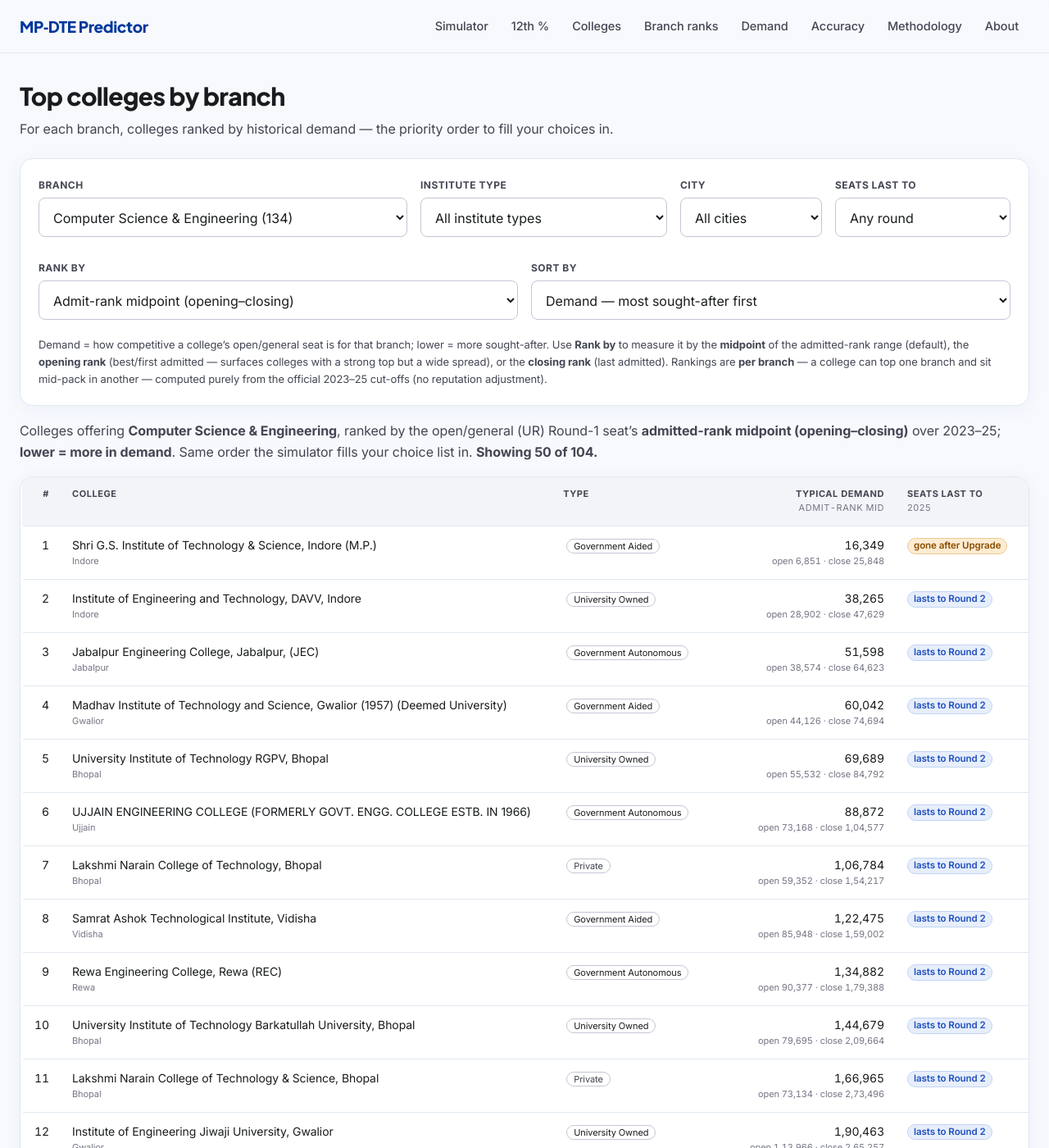
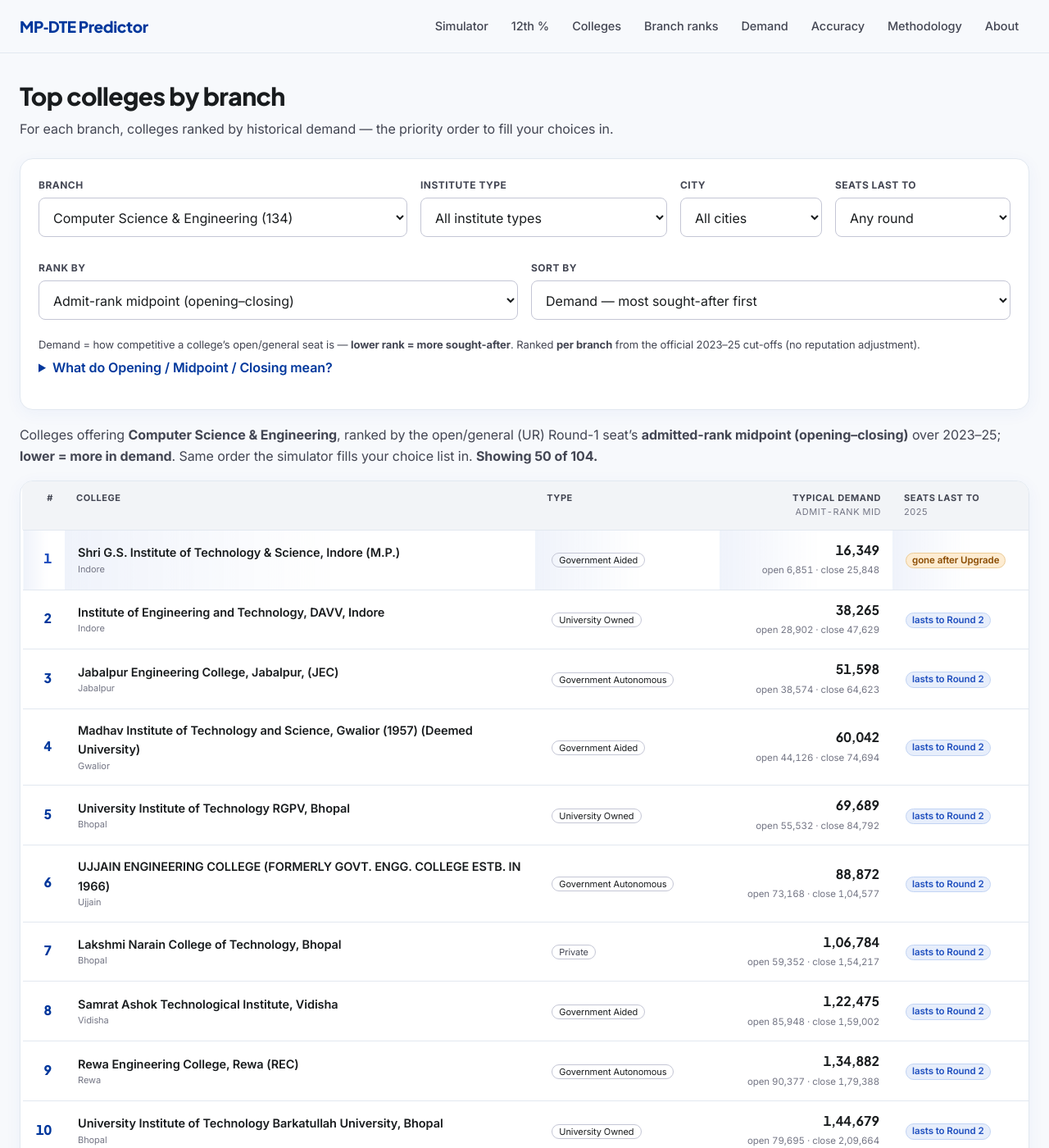
Before and after one commit to i-shivamsoni/mp-dte-btech-predictor, a Jekyll site: the page built from branch-rankings.html, in a window 1280 px wide and 1400 px high. Shown: the whole window at 82% size. Built offline with Jekyll 4.4.1, drawn with Linux system fonts in a browser that asks for light colours.

Commit message:
Branch ranks: visual polish — clearer hierarchy on the demand table
Make the page read less like a flat spreadsheet: the rank # and the demand
value are now the sans-serif accent numbers (rank in brand blue, value bold),
rows are middle-aligned with more breathing room, the most in-demand college
(row 1) gets a subtle blue wash, and the opening/mid/closing breakdown sits
clearly under the value. Also condensed the help text into one line with a
collapsible "what do Opening/Midpoint/Closing mean?" explainer. All table-level
styles are scoped to the Branch-ranks page (data-page="branchrank") so the
simulator/predictor tables are unaffected.

Co-Authored-By: Claude Opus 4.8 (1M context) <noreply@anthropic.com>

```diff
--- a/assets/css/style.css
+++ b/assets/css/style.css
@@ -246,6 +246,23 @@ body[data-page="accuracy"] main.container { max-width: 940px; }
 }
 .br-more:hover { background: var(--accent, #1f4fbf); color: #fff; }
 
+/* ---- Branch ranks: clearer table hierarchy ---- */
+body[data-page="branchrank"] table.results td { vertical-align: middle; padding: 14px 16px; }
+body[data-page="branchrank"] table.results tbody tr:hover { background: #f3f6ff; }
+body[data-page="branchrank"] table.results tbody tr.br-top td {
+  background: linear-gradient(90deg, rgba(31, 79, 191, .07), transparent 58%);
+}
+body[data-page="branchrank"] .co-name { font-size: 14.5px; font-weight: 600; }
+.br-rank { font-family: var(--sans); font-weight: 800; font-size: 16px; color: var(--brand-dk);
+  font-variant-numeric: tabular-nums; line-height: 1.05; }
+tr.br-top .br-rank { color: var(--brand); }
+.demand-v { font-family: var(--sans); font-weight: 700; font-size: 16px; color: var(--ink);
+  font-variant-numeric: tabular-nums; line-height: 1.1; }
+td.num .demand-v + .sub { margin-top: 3px; font-size: 11.5px; }
+.hint-more { margin-top: 5px; }
+.hint-more summary { cursor: pointer; color: var(--brand-dk); font-weight: 600; }
+.hint-more[open] summary { margin-bottom: 4px; }
+
 /* Empty-round explanatory note (e.g. First-Round Upgrade with no options) */
 .round-empty {
   margin: 14px 0; padding: 12px 16px; font-size: .92rem; line-height: 1.5;
--- a/assets/js/mpdte.js
+++ b/assets/js/mpdte.js
@@ -577,16 +577,17 @@
         var govt = /government|university/i.test(t);
         // # = sequential position in the CURRENT (filtered/sorted) view; when that differs from
         // the college's overall within-branch demand rank, show the overall rank as a sub-label.
-        var numCell = seq + (seq !== item.rank ? "<span class='sub'>demand&nbsp;#" + item.rank + "</span>" : "");
+        var numCell = "<span class='br-rank'>" + seq + "</span>" +
+          (seq !== item.rank ? "<span class='sub'>demand&nbsp;#" + item.rank + "</span>" : "");
         // headline = the active metric; underneath, the other two of opening/mid/closing so the full
         // admitted-rank range is always visible regardless of which metric you rank by.
         var others = [2, 1, 3].filter(function (k) { return k !== mi; })
           .map(function (k) { return RLAB[k] + "&nbsp;" + fmt(pair[k]); }).join(" &middot; ");
-        return "<tr>" +
+        return "<tr" + (seq === 1 ? " class='br-top'" : "") + ">" +
           "<td class='num'>" + numCell + "</td>" +
           "<td><span class='co-name'>" + esc(c.name || pair[0]) + "</span><span class='sub'>" + esc(c.city || "") + "</span></td>" +
           "<td><span class='pool " + (govt ? "" : "muted") + "'>" + esc(t) + "</span></td>" +
-          "<td class='num'>" + fmt(item.val) + "<span class='sub'>" + others + "</span></td>" +
+          "<td class='num'><span class='demand-v'>" + fmt(item.val) + "</span><span class='sub'>" + others + "</span></td>" +
           "<td>" + (horizonBadge((avail[pair[0]] || {})[bid]) || "<span class='muted sub'>&mdash;</span>") + "</td></tr>";
       }
       var CAP = 50;
--- a/branch-rankings.html
+++ b/branch-rankings.html
@@ -50,11 +50,12 @@ permalink: /branch-rankings/
     </div>
   </div>
   <p class="hint muted">
-    Demand = how competitive a college&rsquo;s open/general seat is for that branch; lower = more sought-after.
-    Use <strong>Rank by</strong> to measure it by the <strong>midpoint</strong> of the admitted-rank range (default),
-    the <strong>opening rank</strong> (best/first admitted &mdash; surfaces colleges with a strong top but a wide spread),
-    or the <strong>closing rank</strong> (last admitted). Rankings are <strong>per branch</strong> &mdash; a college can
-    top one branch and sit mid-pack in another &mdash; computed purely from the official 2023&ndash;25 cut-offs (no reputation adjustment).
+    Demand = how competitive a college&rsquo;s open/general seat is &mdash; <strong>lower rank = more sought-after</strong>.
+    Ranked <strong>per branch</strong> from the official 2023&ndash;25 cut-offs (no reputation adjustment).
+    <details class="hint-more"><summary>What do Opening / Midpoint / Closing mean?</summary>
+    <strong>Rank by</strong> the <strong>opening</strong> rank (best/first admitted &mdash; surfaces a college with a strong top
+    but a wide spread), the <strong>midpoint</strong> of the admitted range (default), or the <strong>closing</strong> rank
+    (last admitted). Each row shows all three so you can see the full spread.</details>
   </p>
 </form>
 
```
